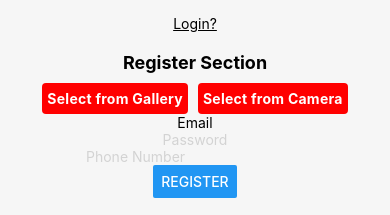
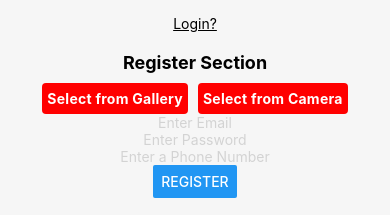
Before and after one commit to theartificialguy/rn-assignment, a React Native app: screen /SignIn in a window 390 px wide. Shown: the top 215 px of the page. Built offline with nearby package versions, Linux system fonts and the light colour scheme; no server answers; what react-native-maps, react-native-sqlite-storage would draw is missing.

Commit message:
small color changes in signin screen

```diff
--- a/src/Screens/Signin/index.tsx
+++ b/src/Screens/Signin/index.tsx
@@ -88,25 +88,26 @@ const SignIn = () => {
                     )}
 
                     <TextInput
-                        placeholder="Email"
+                        placeholder="Enter Email"
                         value={email}
                         onChangeText={setEmail}
                         style={{ textAlign: 'center', color: 'black' }}
-                        placeholderTextColor='black'
-                    />
-                    <TextInput
-                        placeholder="Password"
-                        value={password}
-                        secureTextEntry={true}
-                        onChangeText={setPassword}
-                        style={{ textAlign: 'center' }}
                         placeholderTextColor='lightgrey'
                     />
                     <TextInput
-                        placeholder="Phone Number"
+                        value={password}
+                        placeholder="Enter Password"
+                        secureTextEntry={true}
+                        onChangeText={setPassword}
+                        placeholderTextColor='lightgrey'
+                        style={{ textAlign: 'center', color: 'black' }}
+                    />
+                    <TextInput
                         value={phone}
                         onChangeText={setPhone}
+                        placeholder="Enter a Phone Number"
                         placeholderTextColor='lightgrey'
+                        style={{ textAlign: 'center', color: 'black' }}
                     />
 
                     <Button
```
